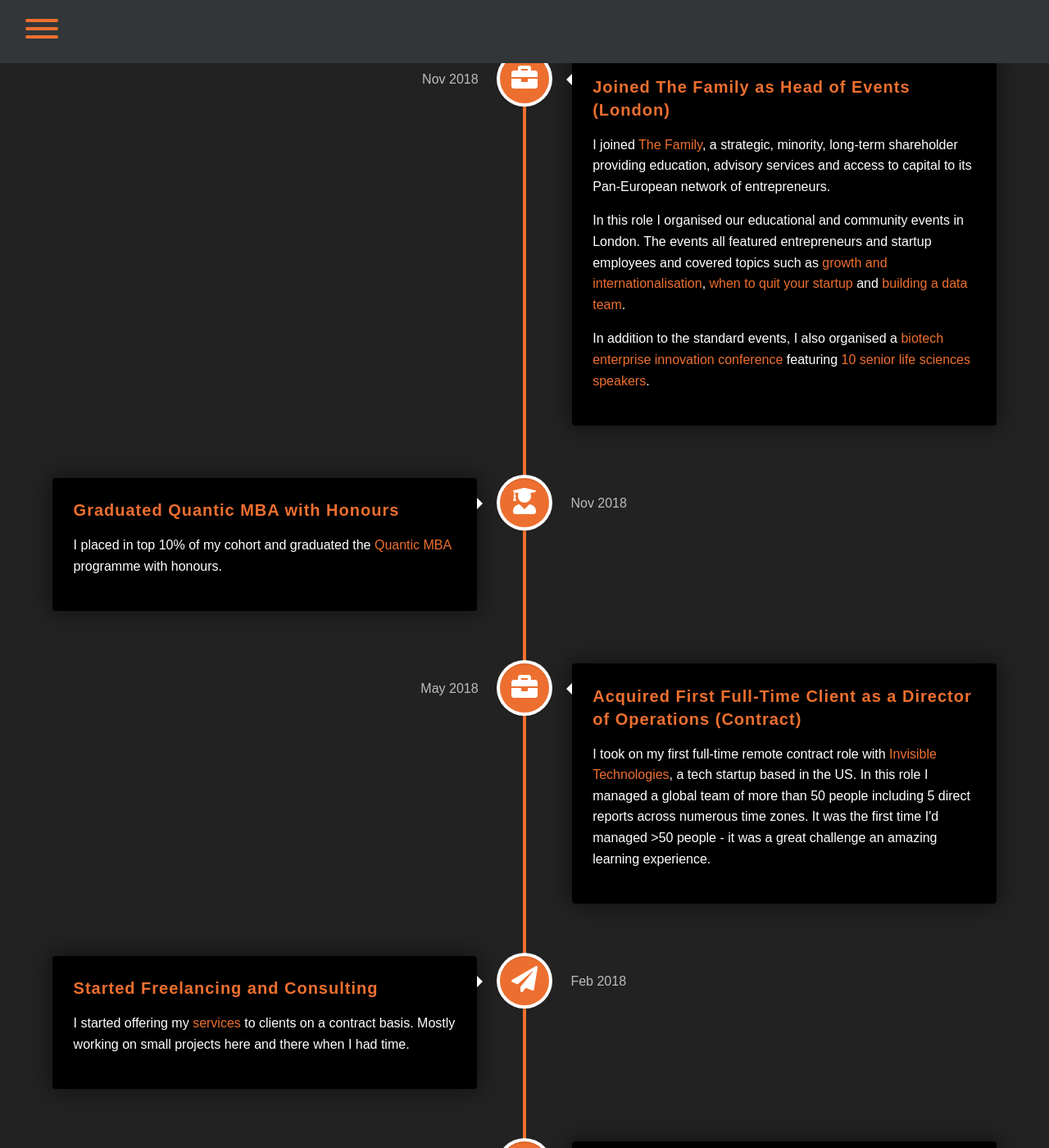
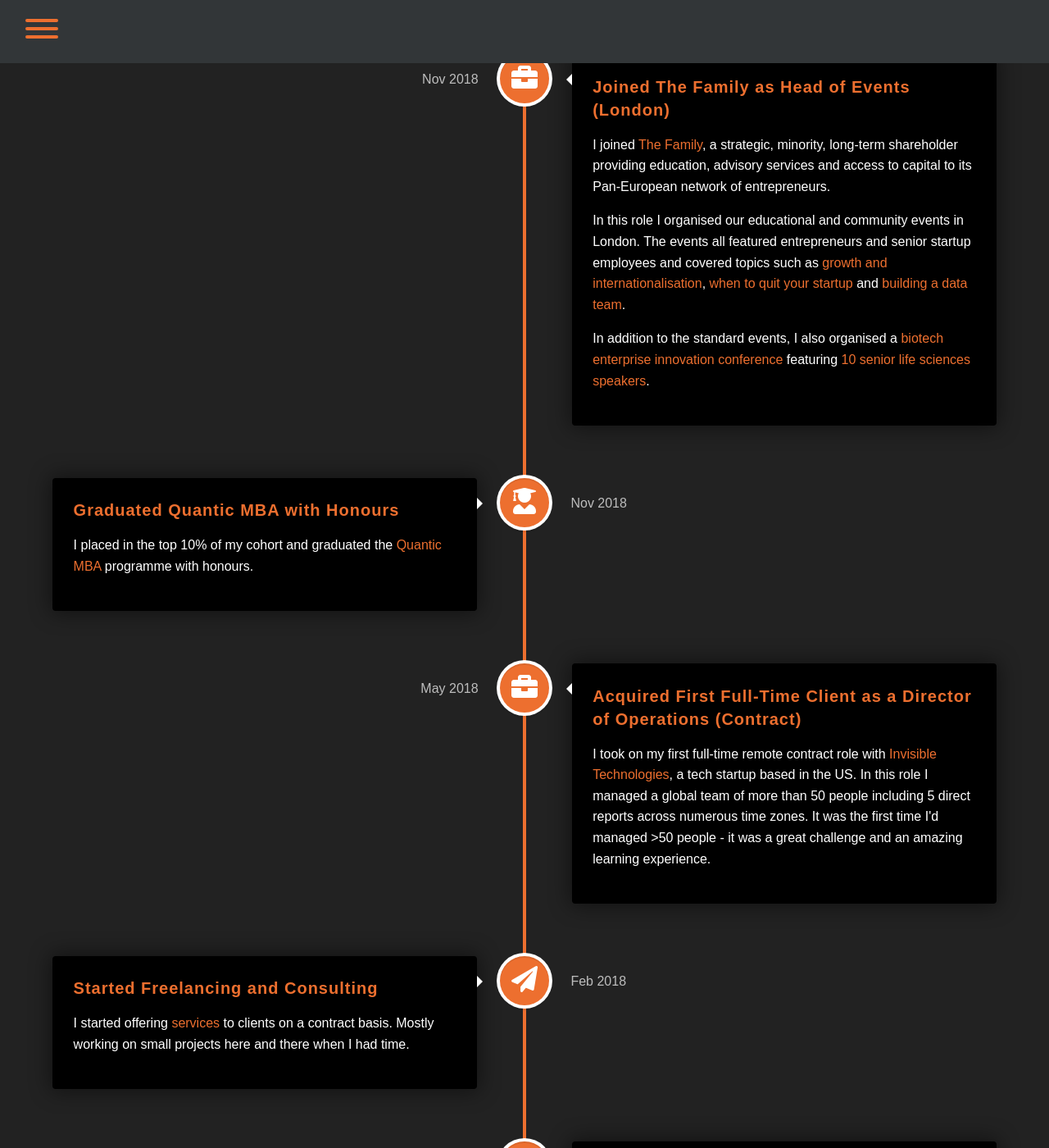
Before and after one commit to maxxturing/maxxturing.github.io, a Jekyll site: the page built from timeline/index.html, in a window 1280 px wide and 1400 px high, scrolled down 1918 px. Shown: the whole window at 82% size. Built offline with Jekyll 4.4.1, drawn with Linux system fonts in a browser that asks for light colours; nearby versions of some CDN libraries; some of the changed text lies outside the part shown.

Commit message:
Update index.html

```diff
--- a/timeline/index.html
+++ b/timeline/index.html
@@ -168,7 +168,7 @@
       </p>
       <p>
         In this role I organised our educational and community events in London.
-        The events all featured entrepreneurs and startup employees and covered topics such as
+        The events all featured entrepreneurs and senior startup employees and covered topics such as
         <a href="https://www.youtube.com/watch?v=u37c-8T-uho" target="_blank"
           >growth and internationalisation</a
         >,
@@ -209,7 +209,7 @@
     <div class="cd-timeline-content">
       <h2>Graduated <a href="https://quantic.mba/" target="_blank">Quantic MBA</a> with Honours</h2>
       <p>
-        I placed in top 10% of my cohort and graduated the <a href="https://quantic.mba/" target="_blank">Quantic MBA</a> programme with
+        I placed in the top 10% of my cohort and graduated the <a href="https://quantic.mba/" target="_blank">Quantic MBA</a> programme with
         honours.
       </p>
       <span class="cd-date">Nov 2018</span>
@@ -257,7 +257,7 @@
         I took on my first full-time remote contract role with <a href="https://inv.tech/" target="_blank">Invisible Technologies</a>, a tech startup
         based in the US. In this role I managed a global team of more than 50 people
         including 5 direct reports across numerous time zones. It was the first time I'd managed >50 people - it was a great
-        challenge an amazing learning experience.
+        challenge and an amazing learning experience.
       </p>
       <span class="cd-date">May 2018</span>
     </div>
@@ -278,8 +278,7 @@
     <div class="cd-timeline-content">
       <h2>Started Freelancing and Consulting</h2>
       <p>
-        I started offering my
-        <a href="http://maxxwell.co.uk/services" target="_blank">services</a>
+        I started offering <a href="http://maxxwell.co.uk/services" target="_blank">services</a>
         to clients on a contract basis. Mostly working on small projects here
         and there when I had time.
       </p>
@@ -417,7 +416,7 @@
     <div class="cd-timeline-content">
       <h2>Joined a Web Development Agency as Co-founder & Chief Operating Officer</h2>
       <p>
-        At the start of 2017 I was offered a unique COO and (late-to-the-party) co-founder role at <a href="https://dwyl.com/" target="_blank">DWYL</a>, a 20-person strong web development tech-for-good
+        At the start of 2017 I was offered a unique COO and (late-to-the-party) co-founder role at <a href="https://dwyl.com/" target="_blank">DWYL</a>, a 20-person-strong web development tech-for-good
         agency that built web app products, mainly for social enterprises and charities.
       </p>
       <span class="cd-date">Jan 2017</span>
```
Also changed, not shown: other parts of timeline/index.html (+3 -3 lines).
